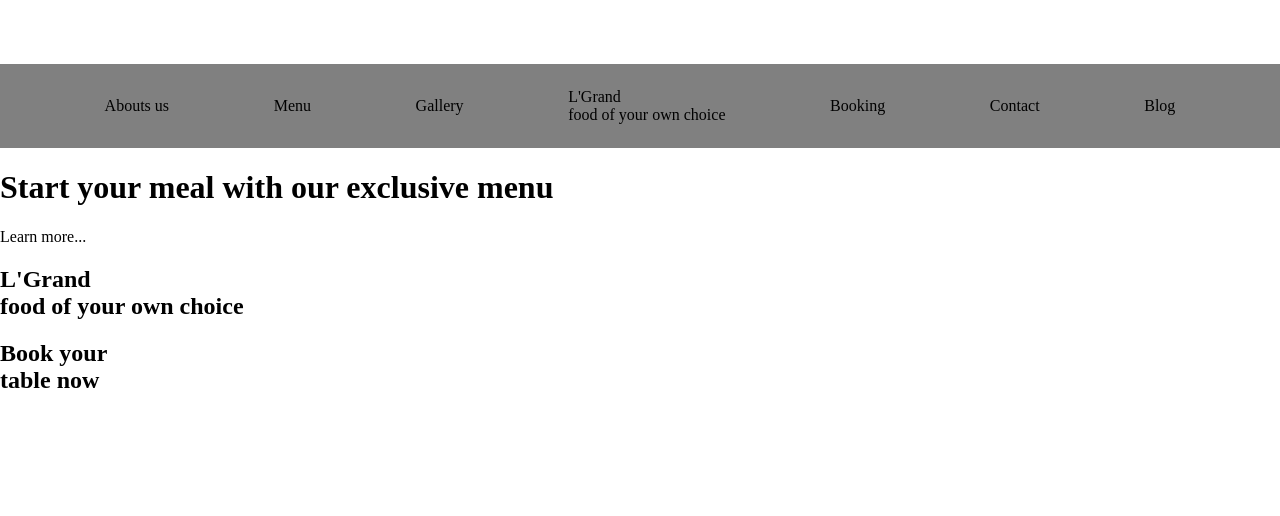
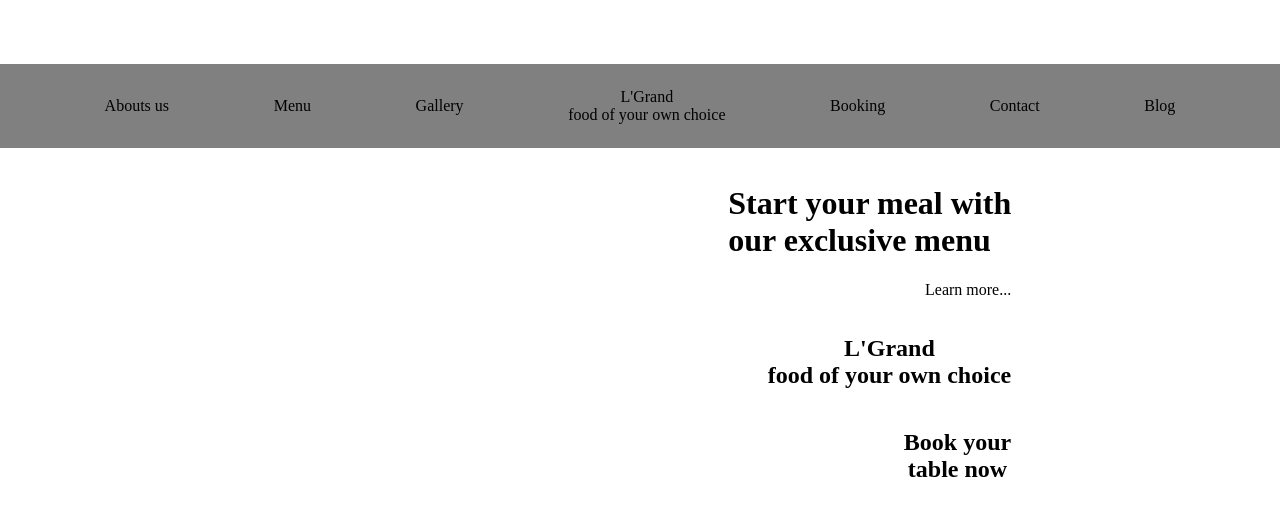
Before and after one commit to EdwinDij/moody, a plain HTML site: page index.html in a window 1280 px wide. Drawn offline with Linux system fonts and the light colour scheme.

Commit message:
header en place sans bg

```diff
--- a/index.html
+++ b/index.html
@@ -21,14 +21,21 @@
             <li>Blog</li>
         </ul>
     </nav>
-    <h1 class="header-title">
-        Start your meal with our exclusive menu
+    <div class="right-container">
+         <div class="Start">
+        <h1 class="header-title">
+        Start your meal with<br> our exclusive menu
     </h1>
     <p class="learn-more">Learn more... </p>
-    <h2 class="logo">L'Grand <br><span class="logo-subtitle">food of your own choice</span></h2>
+    </div>
+    <div class="logo-space">
+        <h2 class="logo">L'Grand <br><span class="logo-subtitle">food of your own choice</span></h2>
+    </div>
     <div class="bg-mask">
         <h2>Book your <br>table now</h2>
     </div>
+    </div>
+
 
 </header>
 </body>
--- a/index.scss
+++ b/index.scss
@@ -12,3 +12,21 @@ body {
     padding: 1.5rem 0;
     background-color: gray;
 }
+
+.right-container {
+    display: flex;
+    flex-direction: column;
+    align-items: flex-end;
+    margin-right: 21%;
+}
+.learn-more {
+    text-align: right;
+}
+
+.logo{
+    text-align: center;
+}
+
+.bg-mask h2 {
+    text-align: center;
+}
```
Also changed, not shown: index.css, 1 other file.
